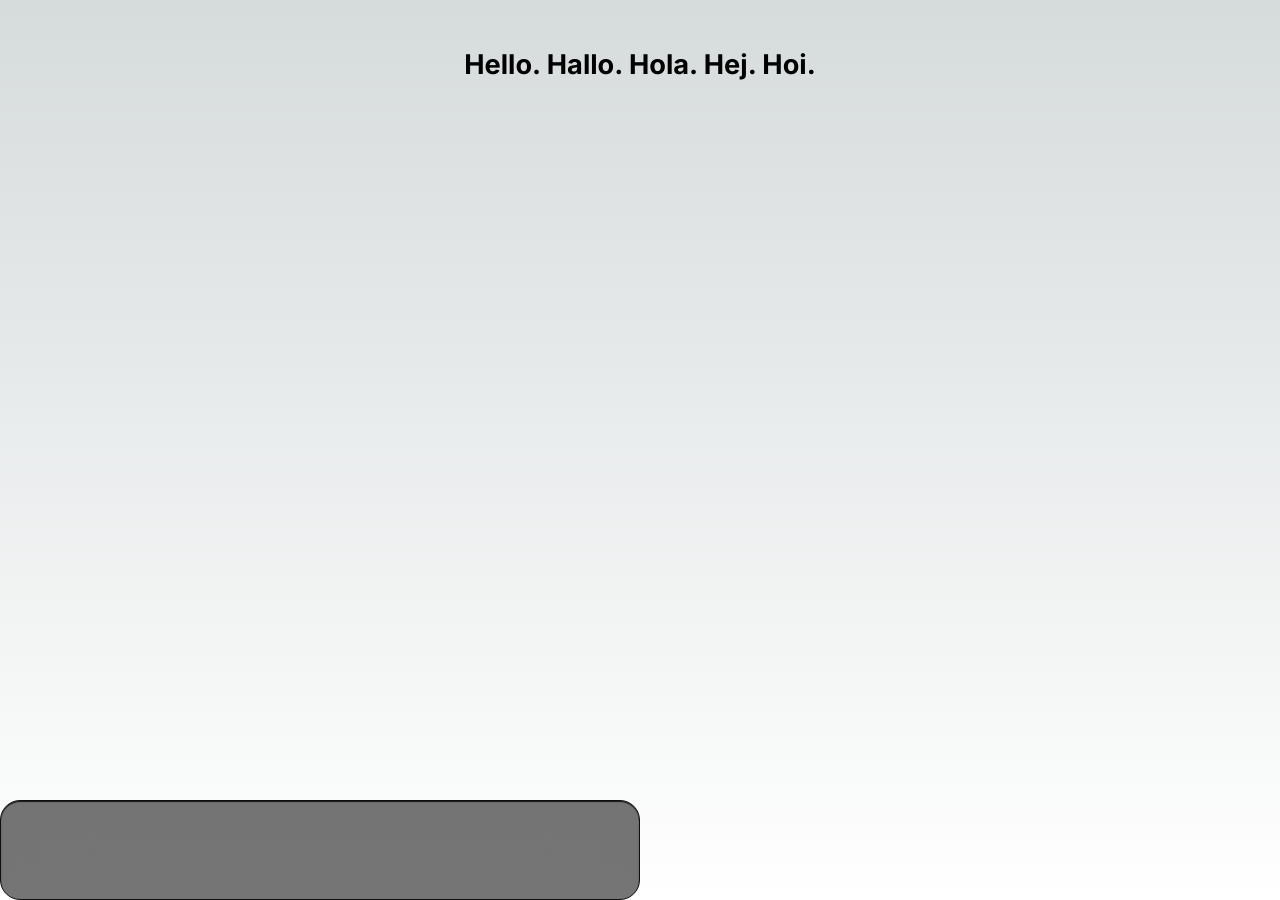
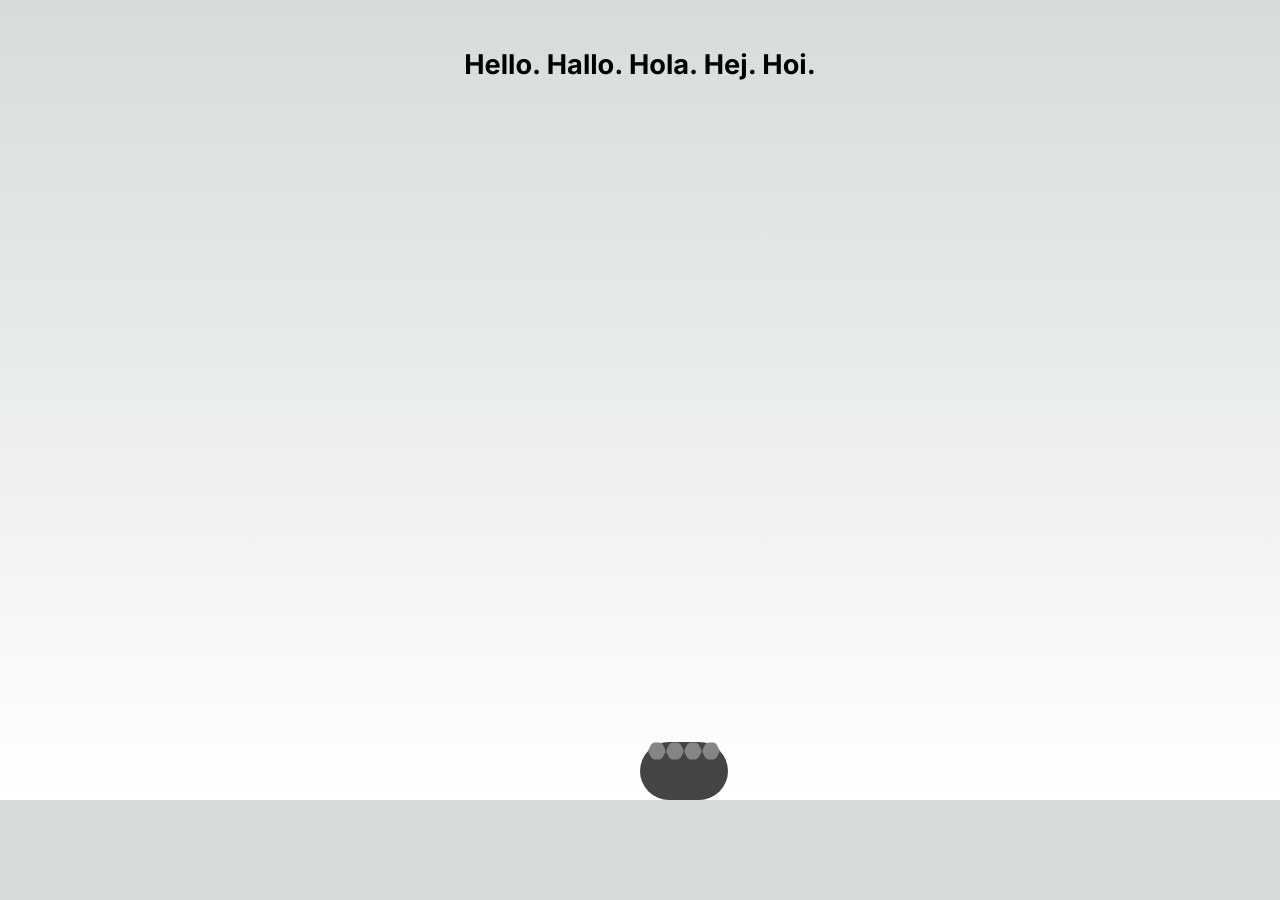
Before and after one commit to owieth/portfolio, a Next.js app: page / in a window 1280 px wide. After the commit the page ends 800 px from the top, so only its background shows below. Built offline with nearby package versions, Linux system fonts and the light colour scheme.

Commit message:
feat(dock): improve dock stylings

```diff
--- a/src/components/dock/dock.module.scss
+++ b/src/components/dock/dock.module.scss
@@ -1,10 +1,41 @@
+// .footer {
+//   position: fixed;
+//   height: 100px;
+//   background: #000000a6;
+//   backdrop-filter: blur(41.6033px);
+//   border: 3px solid rgb(16, 16, 16);
+//   border-radius: 20px;
+//   width: 100%;
+//   max-width: 40rem;
+//   box-shadow: rgb(22, 22, 22) 0px 1px 1px inset;
+//   transition: all .3s ease-in-out!important;
+//   z-index: 1000;
+//   left: 50%;
+//   bottom: 0;
+//   transform: translate(-50%,-50%);
+//   width: 38.7rem;
+//   overflow: hidden;
+// }
+
 .footer {
-  height: 100px;
-  background-color: #2c2c2ca6;
-  backdrop-filter: blur(41.6033px);
-  border: 1px solid rgb(16, 16, 16);
-  border-radius: 20px;
+  display: flex;
+  width: auto;
+  height: 58px;
+  padding-left: 8px;
+  padding-right: 8px;
+  position: fixed;
+  box-shadow: var(--shadows-large);
+  backdrop-filter: blur(100px) saturate(400%) brightness(100%);
+  border: 1px solid var(--colors-grayA4);
+  bottom: 0;
+  left: 50%;
+  border-radius: 100px;
+  z-index: 10;
+  background: rgba(22, 22, 22, 0.8);
+}
+
+.item {
+  height: 100%;
   width: 100%;
-  max-width: 40rem;
-  box-shadow: rgb(22, 22, 22) 0px 1px 1px inset;
+  border-radius: 1em;
 }
--- a/src/components/dock/dock.tsx
+++ b/src/components/dock/dock.tsx
@@ -1,12 +1,19 @@
 import styles from './dock.module.scss';
+
+const DockItem = () => (
+  <div className={styles.item}>
+    <svg id="homeIcon" width="18" height="18" viewBox="0 0 31 31" fill="#858585" xmlns="http://www.w3.org/2000/svg"><path d="M3.29442 22.4449C1.75167 19.586 0.980302 18.1566 0.769474 16.6275C0.66278 15.8537 0.66278 15.0688 0.769474 14.295C0.980302 12.7658 1.75167 11.3364 3.29442 8.47761L3.6773 7.7681C4.99519 5.32595 5.65414 4.10488 6.58443 3.19745C7.53987 2.26549 8.70063 1.57198 9.9729 1.17298C11.2117 0.784485 12.5965 0.784485 15.3662 0.784485C18.1359 0.784485 19.5207 0.784485 20.7595 1.17298C22.0318 1.57198 23.1925 2.26549 24.148 3.19745C25.0783 4.10488 25.7372 5.32595 27.0551 7.76811L27.438 8.47762C28.9807 11.3364 29.7521 12.7658 29.9629 14.295C30.0696 15.0688 30.0696 15.8537 29.9629 16.6275C29.7521 18.1566 28.9807 19.586 27.438 22.4449L27.0551 23.1544C25.7372 25.5965 25.0783 26.8176 24.148 27.725C23.1925 28.657 22.0318 29.3505 20.7595 29.7495C19.5207 30.138 18.1359 30.138 15.3662 30.138C12.5965 30.138 11.2117 30.138 9.9729 29.7495C8.70063 29.3505 7.53987 28.657 6.58443 27.725C5.65414 26.8176 4.99519 25.5965 3.6773 23.1544L3.29442 22.4449Z" fill="#858585"></path><defs><linearGradient id="paint0_linear_231_3060" x1="15.3662" y1="0.784485" x2="15.3662" y2="30.138" gradientUnits="userSpaceOnUse"><stop stop-color="white"></stop><stop offset="1" stop-color="white"></stop></linearGradient></defs></svg>
+  </div>
+)
 
 export default function Dock() {
 
   return (
     <div className={styles.footer}>
-      <div>
-
-      </div>
+      <DockItem />
+      <DockItem />
+      <DockItem />
+      <DockItem />
     </div>
   )
 };
--- /dev/null
+++ b/src/components/layouts/layout.module.scss
@@ -0,0 +1,8 @@
+.container {
+  display: flex;
+  flex-direction: column;
+  align-items: center;
+  min-height: 100vh;
+  max-height: 100vh;
+  overflow-x: hidden;
+}
--- a/src/components/layouts/layout.tsx
+++ b/src/components/layouts/layout.tsx
@@ -1,12 +1,15 @@
 import { ReactNode } from 'react'
 import Dock from '../dock/dock'
 import Popup from '../popup/popup'
+import styles from './layout.module.scss';
 
 export default function Layout({ children }: { children: ReactNode }) {
   return (
     <>
-      <main>{children}</main>
-      <Dock />
+      <main className={styles.container}>
+        {children}
+        <Dock />
+      </main>
       <Popup />
     </>
   )
--- a/src/components/popup/popup.tsx
+++ b/src/components/popup/popup.tsx
@@ -33,7 +33,7 @@ export default function Popup() {
       if (e.key === 'k' && e.metaKey) {
         console.log(open);
 
-        setOpen((open) => !open)
+        setOpen(!open)
       }
     }
 
--- a/src/styles/Home.module.scss
+++ b/src/styles/Home.module.scss
@@ -6,6 +6,7 @@
   padding: 3rem;
   min-height: 100vh;
   position: relative;
+  max-width: 42em;
 }
 
 .description {
```
Also changed, not shown: src/pages/_app.tsx (+5 -3 lines).
